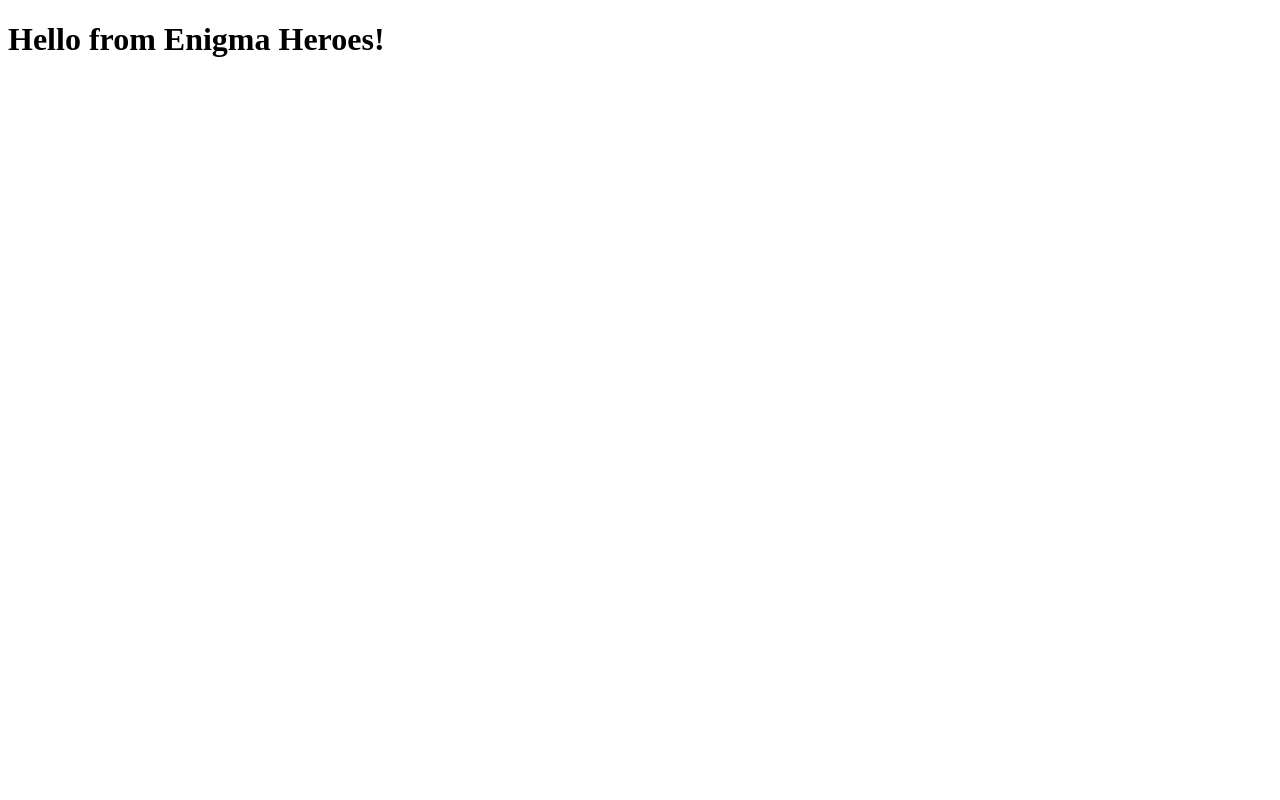
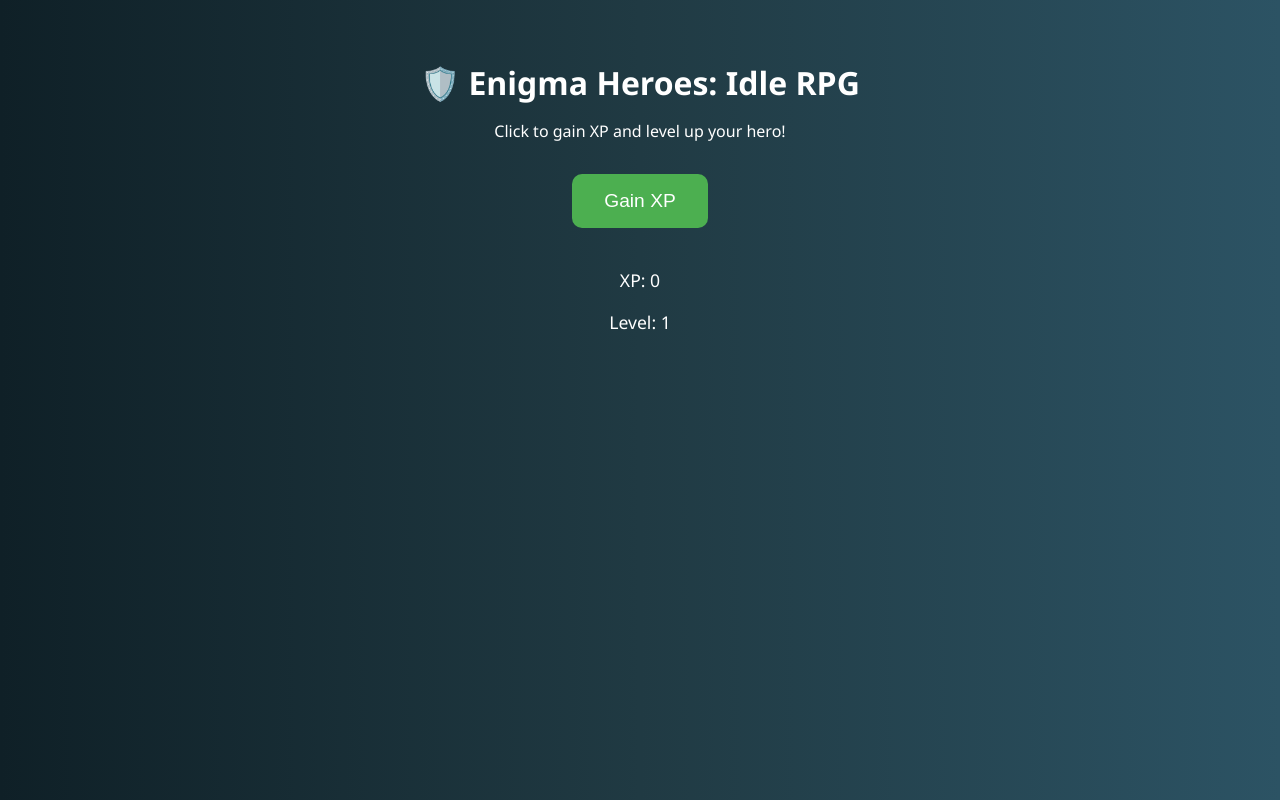
Before and after one commit to EnigmaHeroes/EnigmaHeroes, a plain HTML site: page index.html in a window 1280 px wide. Drawn offline with Linux system fonts and the light colour scheme.

Commit message:
Update index.html

```diff
--- a/index.html
+++ b/index.html
@@ -1,9 +1,70 @@
 <!DOCTYPE html>
-<html>
-  <head>
-    <title>Enigma Heroes</title>
-  </head>
-  <body>
-    <h1>Hello from Enigma Heroes!</h1>
-  </body>
+<html lang="en">
+<head>
+  <meta charset="UTF-8" />
+  <meta name="viewport" content="width=device-width, initial-scale=1.0" />
+  <title>Enigma Heroes - Idle RPG</title>
+  <style>
+    body {
+      font-family: 'Segoe UI', sans-serif;
+      background: linear-gradient(to right, #0f2027, #203a43, #2c5364);
+      color: white;
+      text-align: center;
+      padding: 2rem;
+    }
+    h1 {
+      font-size: 2rem;
+      margin-bottom: 1rem;
+    }
+    button {
+      padding: 1rem 2rem;
+      font-size: 1.2rem;
+      margin: 1rem;
+      border: none;
+      border-radius: 10px;
+      background-color: #4CAF50;
+      color: white;
+      cursor: pointer;
+    }
+    button:hover {
+      background-color: #45a049;
+    }
+    .stats {
+      font-size: 1.1rem;
+      margin-top: 1.5rem;
+    }
+  </style>
+</head>
+<body>
+  <h1>🛡️ Enigma Heroes: Idle RPG</h1>
+  <p>Click to gain XP and level up your hero!</p>
+
+  <button onclick="gainXP()">Gain XP</button>
+
+  <div class="stats">
+    <p>XP: <span id="xp">0</span></p>
+    <p>Level: <span id="level">1</span></p>
+  </div>
+
+  <script>
+    let xp = 0;
+    let level = 1;
+    const xpEl = document.getElementById('xp');
+    const levelEl = document.getElementById('level');
+
+    function gainXP() {
+      xp += 10;
+      xpEl.textContent = xp;
+
+      const neededXP = level * 100;
+      if (xp >= neededXP) {
+        xp = 0;
+        level += 1;
+        levelEl.textContent = level;
+        xpEl.textContent = xp;
+        alert("🎉 Level Up! You're now level " + level + "!");
+      }
+    }
+  </script>
+</body>
 </html>
```
